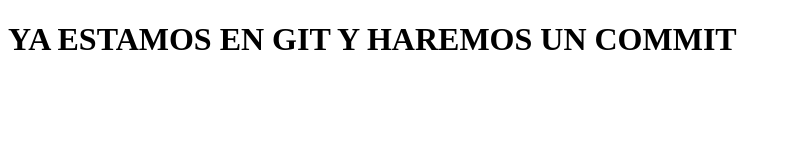
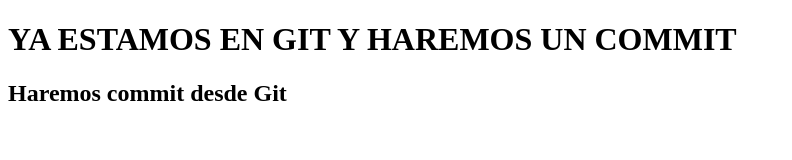
Before and after one commit to Jeferson-1973/Ejemplo, a plain HTML site: page index.html in a window 1280 px wide. Shown: the whole page, without its empty margins (0-792 px from the left). Drawn offline with Linux system fonts and the light colour scheme.

Commit message:
Update index.html
Agregamos un h2

```diff
--- a/index.html
+++ b/index.html
@@ -7,5 +7,7 @@
 </head>
 <body>
     <h1>YA ESTAMOS EN GIT Y HAREMOS UN COMMIT</h1>
+    <h2>Haremos  commit desde Git</h2>
+
 </body>
 </html>
```
